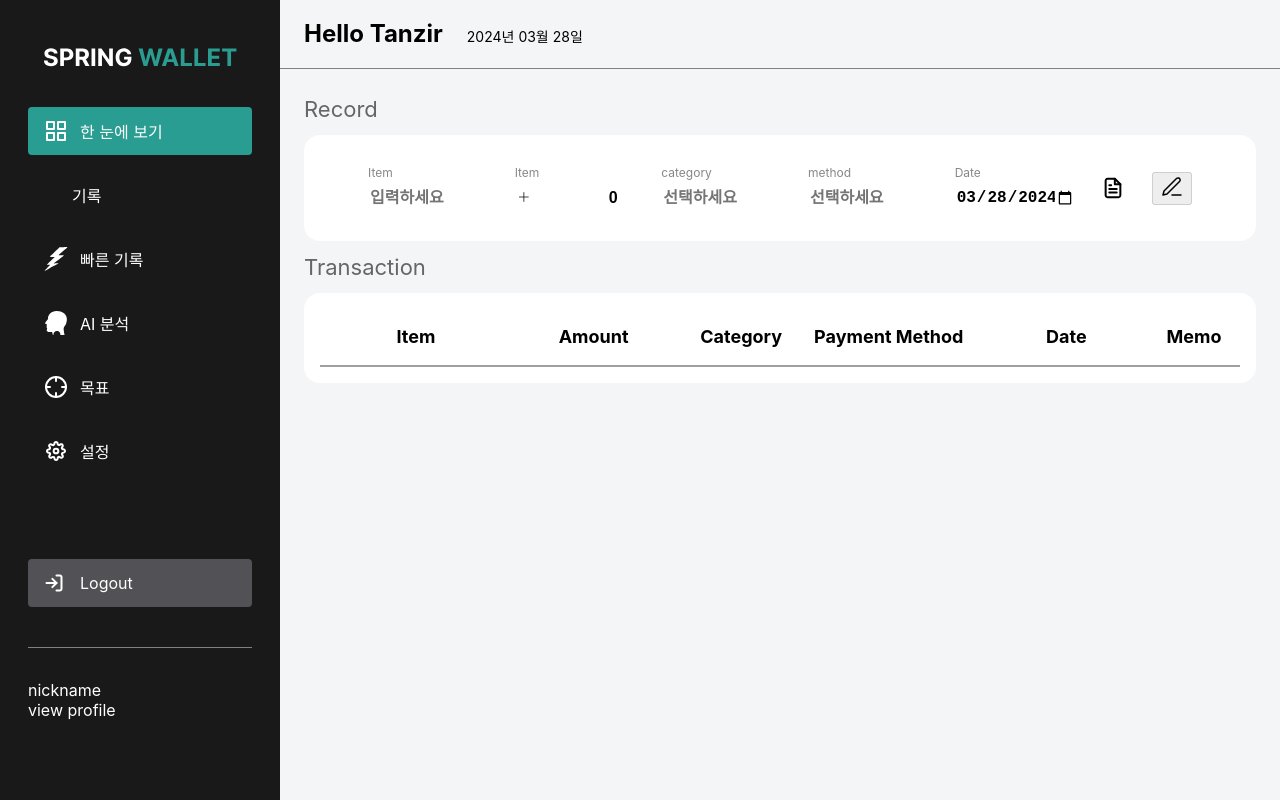
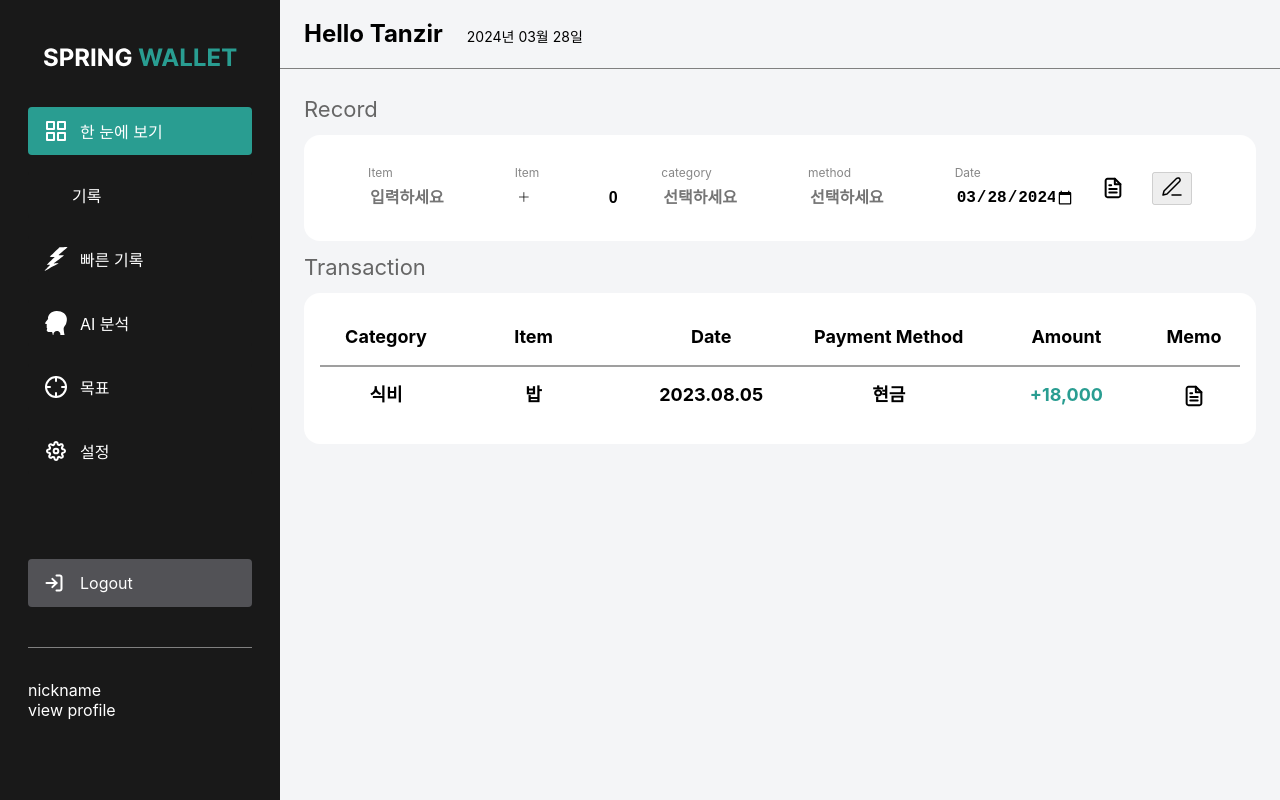
Before and after one commit to twoo1999/SpringWallet, a React (Create React App) app in the folder FE/: page /record in a window 1280 px wide. Built offline with nearby package versions, Linux system fonts and the light colour scheme; some icons are missing; the HTML template or start-up script is replaced by a standard one.

Commit message:
[FE] :art: viewer list 추가

```diff
--- a/FE/src/components/record/RecordHeader.jsx
+++ b/FE/src/components/record/RecordHeader.jsx
@@ -34,11 +34,13 @@ const ItemP = styled.span`
 export function RecordHeader({data}){
     return(
         <Wrapper>
+            <CategoryP className="ExtraBold18">Category</CategoryP>
             <ItemP className="ExtraBold18">Item</ItemP>
+            <TextP className="ExtraBold18">Date</TextP>
+            <TextP className="ExtraBold18">Payment Method</TextP>
+
             <TextP className="ExtraBold18">Amount</TextP>
-            <CategoryP className="ExtraBold18">Category</CategoryP>
-            <TextP className="ExtraBold18">Payment Method</TextP>
-            <TextP className="ExtraBold18">Date</TextP>
+
             <MemoP className="ExtraBold18">Memo</MemoP>
         </Wrapper>
     )
--- /dev/null
+++ b/FE/src/components/record/RecordList.jsx
@@ -0,0 +1,57 @@
+import styled from "styled-components";
+import {ReactComponent as Memo} from "../../assets/memo.svg";
+const Wrapper = styled.div`
+    display: flex;
+    flex-direction: row;
+    width: 100%;
+    justify-content: space-between;
+    padding: 16px;
+    box-sizing: border-box;
+`;
+
+const CategoryP = styled.span`
+    width: 100px;
+    text-align: center;
+`;
+
+const MemoP = styled.span`
+    width: 60px;
+    text-align: center;
+`;
+
+const TextP = styled.span`
+    width: 160px;
+    text-align: center;
+`;
+
+const ItemP = styled.span`
+    width: 160px;
+    text-align: center;
+`;
+const MemoButton = styled.button`
+    border: none;
+    background-color: white;
+    width: 60px;
+`;
+
+const AmountP = styled.span`
+    color: ${props=>props.color};
+    width: 160px;
+    text-align: center;
+`;
+export function RecordList(){
+    return (
+        <Wrapper>
+            <CategoryP className="ExtraBold18">식비</CategoryP>
+            <ItemP className="ExtraBold18">밥</ItemP>
+            <TextP className="ExtraBold18">2023.08.05</TextP>
+            <TextP className="ExtraBold18">현금</TextP>
+            <AmountP className="ExtraBold18" color={18000 > 0 ? '#299D91' : 'red'}>+18,000</AmountP>
+            <MemoButton>
+                <Memo></Memo>
+            </MemoButton>
+
+
+        </Wrapper>
+    );
+}
--- a/FE/src/components/record/RecordViewer.jsx
+++ b/FE/src/components/record/RecordViewer.jsx
@@ -1,9 +1,10 @@
 import styled from "styled-components";
 import {RecordHeader} from "./RecordHeader";
+import {RecordList} from "./RecordList";
 
 const Wrapper = styled.div`
     display: flex;
-    flex-direction: row;
+    flex-direction: column;
     background-color: white;
     border-radius: 16px;
     height: 100%;
@@ -15,6 +16,7 @@ export function RecordViewer(){
     return(
         <Wrapper>
             <RecordHeader></RecordHeader>
+            <RecordList></RecordList>
         </Wrapper>
     );
 }
```
